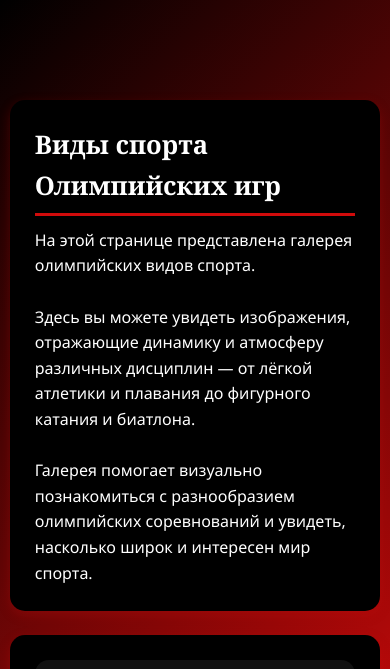
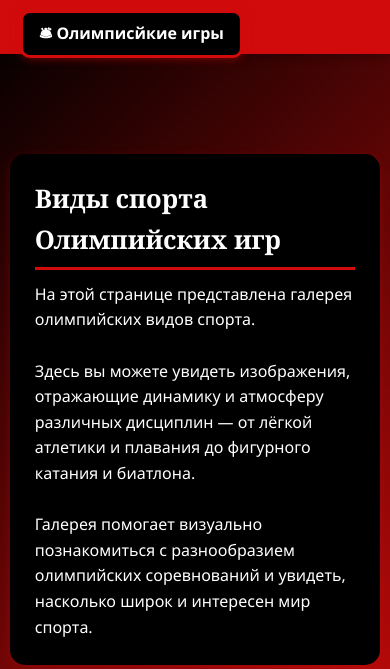
Before and after one commit to mengeur/olympics2025, a plain HTML site: page sports.html in a window 390 px wide. Shown: the top 669 px of the page. Drawn offline with Linux system fonts and the light colour scheme.

Commit message:
Update sports.html

```diff
--- a/sports.html
+++ b/sports.html
@@ -7,6 +7,15 @@
     <link rel="stylesheet" href="style.css">
 </head>
 <body>
+
+<header>
+    <div class="logo">🛎 Олимписйкие игры</div>
+
+    <div class="burger-wrap">
+        <input type="checkbox" id="nav-toggle">
+        <label class="burger" for="nav-toggle">
+            <span></span>
+            <span></span>
             <span></span>
         </label>
 
@@ -100,5 +109,4 @@
 <script src="script.js"></script>
 
 </body>
-
 </html>
```
